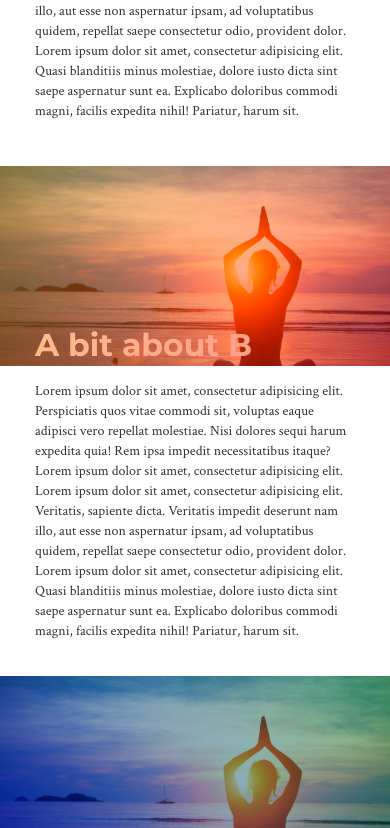
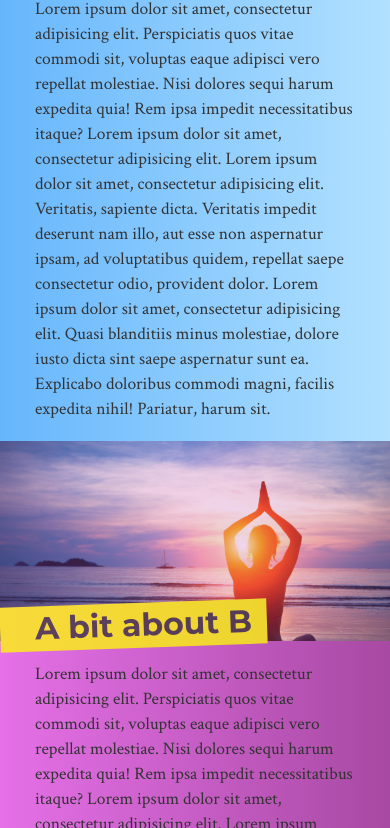
Before and after one commit to Seannaber/yogib, a plain HTML site: page index.html in a window 390 px wide. Shown: the part 374-1202 px from the top of the page. Drawn offline with nearby package versions, Linux system fonts and the light colour scheme.

Commit message:
enhancing mobile experience

```diff
--- a/css/style.css
+++ b/css/style.css
@@ -70,29 +70,54 @@ nav ul {
 	padding-top: 30px;
 }*/
 
-#homehero {
-	background-image: url("../img/yogabg.jpg");
+.section {
 	background-size: cover;
 	height: 200px;
-	opacity: .55;
+	opacity: .75;
+	/*border-top: 5px dotted white;*/
+	background-blend-mode: multiply;
 }
 
-#homeherobg {
-	background: linear-gradient( 45deg, blue, green );
+.sectionbg {
 	padding: 0px;
+	opacity: 1;
 }
 
-#abouthero {
+#home {
 	background-image: url("../img/yogabg.jpg");
-	background-size: cover;
-	height: 200px;
-	opacity: .55;
+	border: none;
+	height: 350px;
+	background-position: center;
 }
 
-#aboutherobg {
-	background: linear-gradient( -45deg, red, orange );
-	padding: 0px;
+#homebg {
+	background: linear-gradient(to left, rgba(178,225,255,1) 0%,rgba(102,182,252,1) 100%);
 }
+
+#about {
+	background-image: url("../img/yogabg.jpg");
+}
+
+#aboutbg {
+	background: linear-gradient(to right, rgba(229,112,231,1) 0%,rgba(200,94,199,1) 48%,rgba(168,73,163,1) 100%);
+}
+
+#packages {
+	background-image: url("../img/yogabg.jpg");
+}
+
+#packagesbg {
+	background: linear-gradient(to bottom, rgba(210,255,82,1) 0%,rgba(145,232,66,1) 100%);
+}
+
+#contact {
+	background-image: url("../img/yogabg.jpg");
+}
+
+#contactbg {
+	background: linear-gradient(to bottom, rgba(241,231,103,1) 0%,rgba(254,182,69,1) 100%);
+}
+
 img {
 	width: 75%;
 }
@@ -105,15 +130,24 @@ section {
 section h1 {
 	position: relative;
 	top: 162px;
-	padding-left: 35px;
+	padding: 5px 15px 5px 35px;
 	font-family: 'Montserrat', sans-serif;
 	font-size: 2.25em;
-	color: white;
+	margin: 0px;
+	background: yellow;
+	display: inline-block;
+	transform: rotate(-2deg);
+}
+
+#home h1 {
+	top: 315px;
 }
 
 p {
 	font-family: 'Crimson Text', serif;
-	padding: 15px 35px;
+	padding: 20px 35px;
+	margin: 0px;
+	font-size: 1.25em;
 }
 
 a {
--- a/index.html
+++ b/index.html
@@ -19,10 +19,10 @@
 						<a href="#about"><span class="fa fa-home navlink"></span> About B</a>
 					</li>
 					<li>
-						<a href="#projects"><span class="fa fa-home navlink"></span> Packages</a>
+						<a href="#packages"><span class="fa fa-home navlink"></span> Packages</a>
 					</li>
 					<li>
-						<a href="#resume"><span class="fa fa-home navlink"></span> Contact</a>
+						<a href="#contact"><span class="fa fa-home navlink"></span> Contact</a>
 					</li>
 				</ul>
 			</nav>
@@ -42,41 +42,35 @@
 					</div>
 				</div>
 			</div> -->
-			<section id="home">
+			<section id="homebg" class="sectionbg">
 				<div class="row">
 					<div class="col-md-6">
-						<div id="homeherobg" class="sectionblock">
-							<div id="homehero" class="sectionblock">
-							<h1>Welcome!</h1>
-							</div>
-						</div>
+						<div id="home" class="section">
+						<h1>Welcome!</h1>
+					</div>
 					</div>
 					<div class="col-md-6">
 						<p>Lorem ipsum dolor sit amet, consectetur adipisicing elit. Perspiciatis quos vitae commodi sit, voluptas eaque adipisci vero repellat molestiae. Nisi dolores sequi harum expedita quia! Rem ipsa impedit necessitatibus itaque? Lorem ipsum dolor sit amet, consectetur adipisicing elit. Lorem ipsum dolor sit amet, consectetur adipisicing elit. Veritatis, sapiente dicta. Veritatis impedit deserunt nam illo, aut esse non aspernatur ipsam, ad voluptatibus quidem, repellat saepe consectetur odio, provident dolor. Lorem ipsum dolor sit amet, consectetur adipisicing elit. Quasi blanditiis minus molestiae, dolore iusto dicta sint saepe aspernatur sunt ea. Explicabo doloribus commodi magni, facilis expedita nihil! Pariatur, harum sit.</p>
 					</div>
 				</div>
+
+
 			</section>
-			<section id="about">
-				<div id="aboutherobg">
-					<div id="abouthero">
+			<section id="aboutbg" class="sectionbg">
+				<div id="about" class="section">
 					<h1>A bit about B</h1>
-					</div>
 				</div>
 				<p>Lorem ipsum dolor sit amet, consectetur adipisicing elit. Perspiciatis quos vitae commodi sit, voluptas eaque adipisci vero repellat molestiae. Nisi dolores sequi harum expedita quia! Rem ipsa impedit necessitatibus itaque? Lorem ipsum dolor sit amet, consectetur adipisicing elit. Lorem ipsum dolor sit amet, consectetur adipisicing elit. Veritatis, sapiente dicta. Veritatis impedit deserunt nam illo, aut esse non aspernatur ipsam, ad voluptatibus quidem, repellat saepe consectetur odio, provident dolor. Lorem ipsum dolor sit amet, consectetur adipisicing elit. Quasi blanditiis minus molestiae, dolore iusto dicta sint saepe aspernatur sunt ea. Explicabo doloribus commodi magni, facilis expedita nihil! Pariatur, harum sit.</p>
 			</section>
-			<section id="projects">
-				<div id="homeherobg">
-					<div id="homehero">
+			<section id="packagesbg" class="sectionbg">
+				<div id="packages" class="section">
 					<h1>Yoga packages</h1>
-					</div>
 				</div>
 				<p>Lorem ipsum dolor sit amet, consectetur adipisicing elit. Perspiciatis quos vitae commodi sit, voluptas eaque adipisci vero repellat molestiae. Nisi dolores sequi harum expedita quia! Rem ipsa impedit necessitatibus itaque? Lorem ipsum dolor sit amet, consectetur adipisicing elit. Lorem ipsum dolor sit amet, consectetur adipisicing elit. Veritatis, sapiente dicta. Veritatis impedit deserunt nam illo, aut esse non aspernatur ipsam, ad voluptatibus quidem, repellat saepe consectetur odio, provident dolor. Lorem ipsum dolor sit amet, consectetur adipisicing elit. Quasi blanditiis minus molestiae, dolore iusto dicta sint saepe aspernatur sunt ea. Explicabo doloribus commodi magni, facilis expedita nihil! Pariatur, harum sit.</p>
 			</section>
-			<section id="resume">
-				<div id="homeherobg">
-					<div id="homehero">
+			<section id="contactbg" class="sectionbg">
+				<div id="contact" class="section">
 					<h1>Keep in touch</h1>
-					</div>
 				</div>
 				<p>Lorem ipsum dolor sit amet, consectetur adipisicing elit. Perspiciatis quos vitae commodi sit, voluptas eaque adipisci vero repellat molestiae. Nisi dolores sequi harum expedita quia! Rem ipsa impedit necessitatibus itaque? Lorem ipsum dolor sit amet, consectetur adipisicing elit. Lorem ipsum dolor sit amet, consectetur adipisicing elit. Veritatis, sapiente dicta. Veritatis impedit deserunt nam illo, aut esse non aspernatur ipsam, ad voluptatibus quidem, repellat saepe consectetur odio, provident dolor. Lorem ipsum dolor sit amet, consectetur adipisicing elit. Quasi blanditiis minus molestiae, dolore iusto dicta sint saepe aspernatur sunt ea. Explicabo doloribus commodi magni, facilis expedita nihil! Pariatur, harum sit.</p>
 			</section>
```
